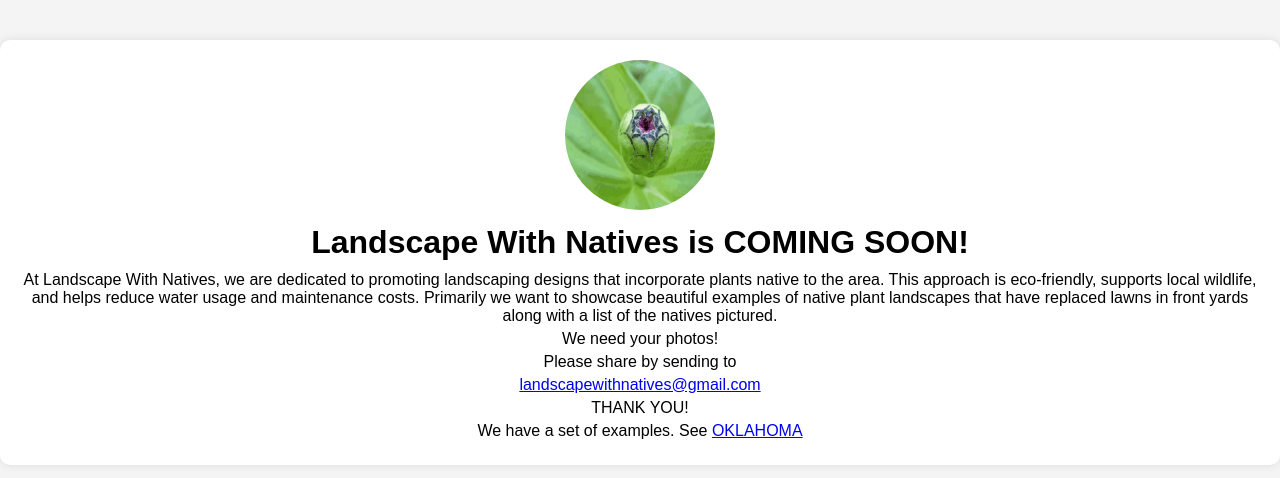
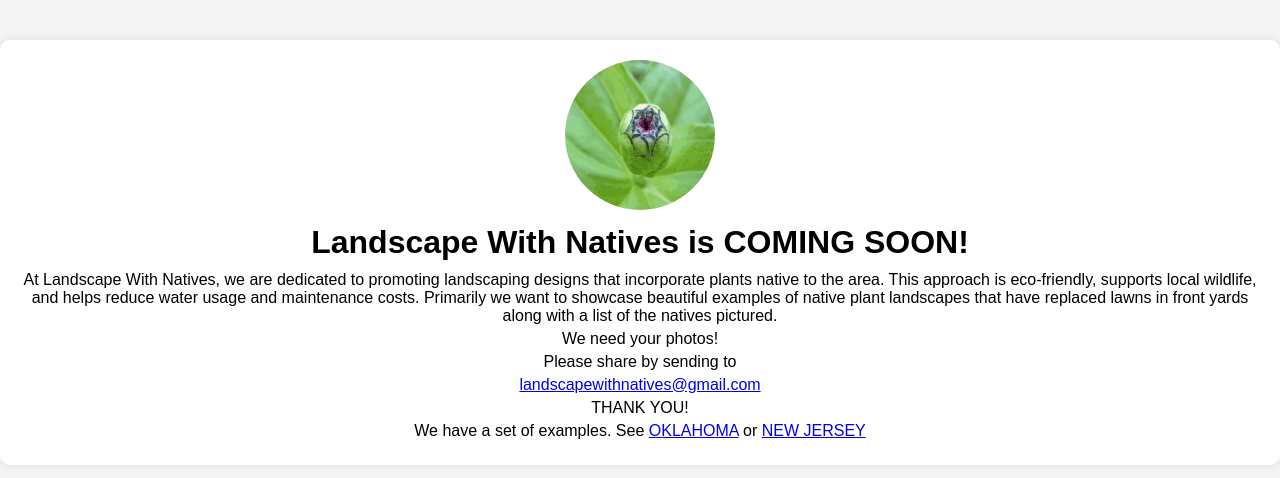
Before and after one commit to geo-carter/landscapewithnatives.com, a plain HTML site: page index.html in a window 1280 px wide. Shown: the part 148-626 px from the top of the page. Drawn offline with Linux system fonts and the light colour scheme.

Commit message:
Jul 17 - updated index

```diff
--- a/index.html
+++ b/index.html
@@ -53,7 +53,8 @@
         <p>Please share by sending to</p>
         <p><a href="mailto:landscapewithnatives@gmail.com">landscapewithnatives@gmail.com</a></p>
         <p>THANK YOU!</p>
-        <p> We have a set of examples. See <a href="oklahoma1/ok1.html">OKLAHOMA</a></p>
+        <p> We have a set of examples. See <a href="oklahoma1/ok1.html">OKLAHOMA</a> or <a href="newjersey1/nj1.html">NEW JERSEY</a></p>
+
     </div>
 </body>
 </html>
```
